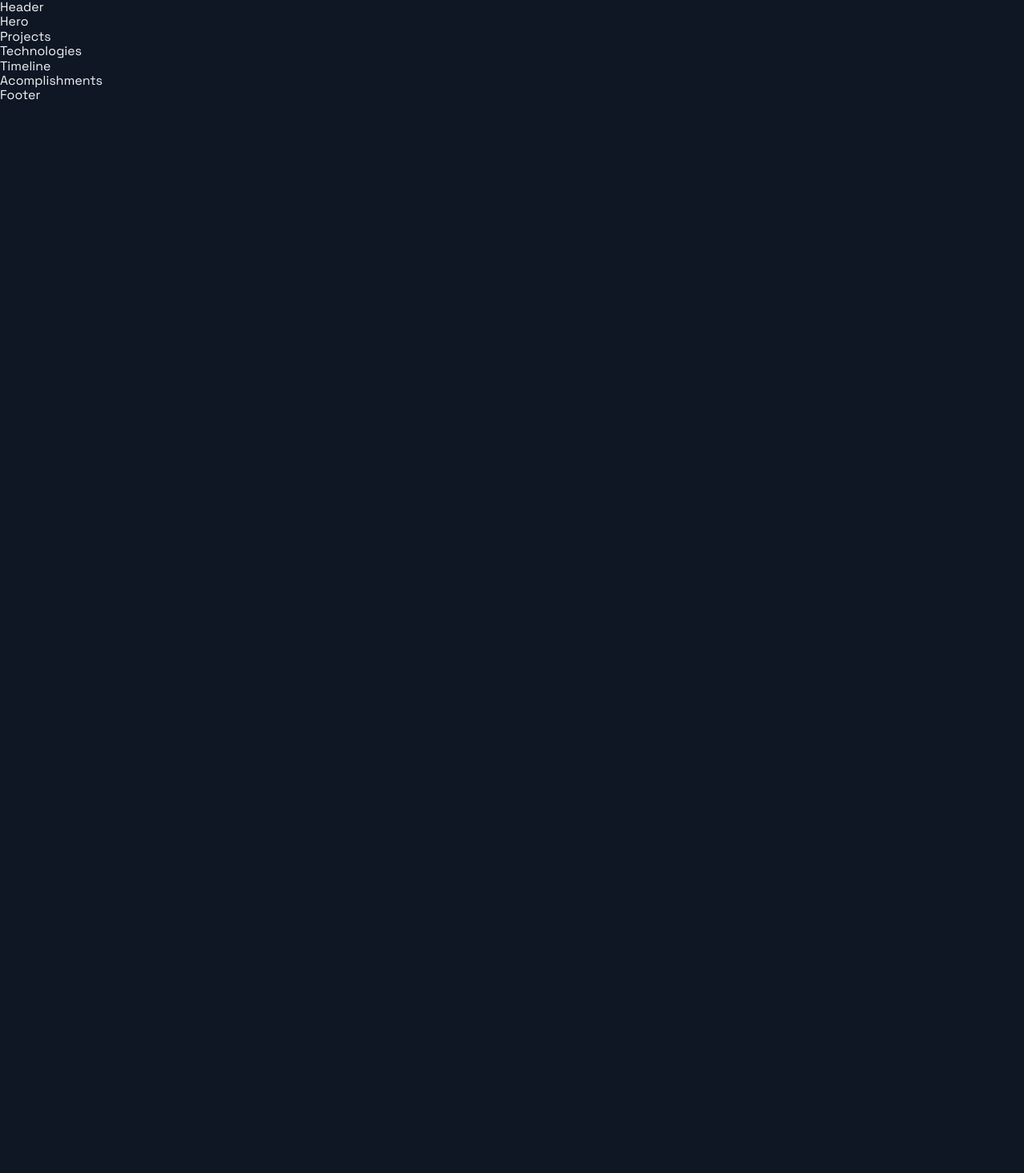
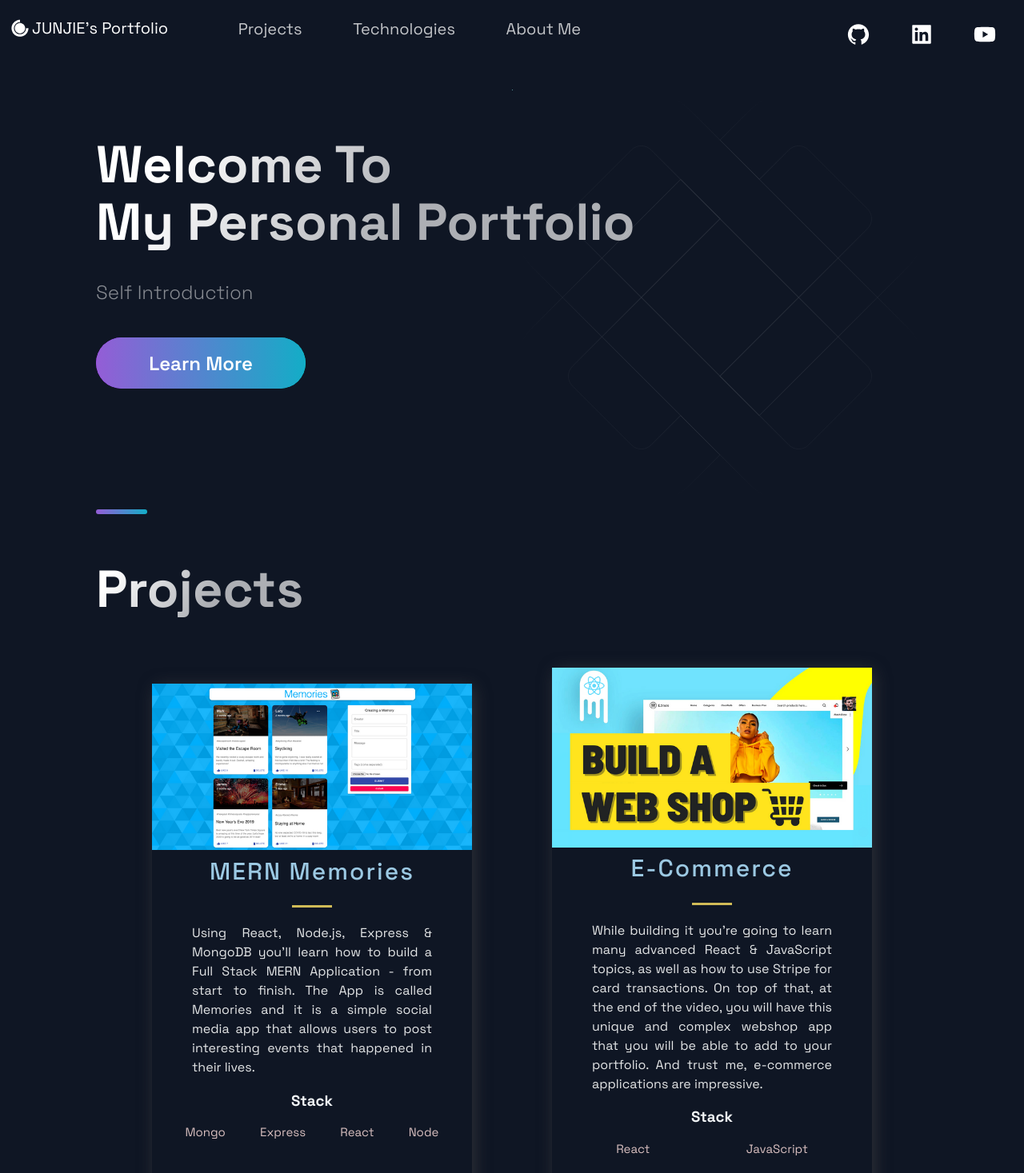
Before and after one commit to andyhou965/portfolio_website, a Next.js app: page / in a window 1280 px wide. Shown: the top 1467 px of the page at 80% size. Before the commit the page ends 800 px from the top, so only its background shows below. Built offline with nearby package versions, Linux system fonts and the light colour scheme.

Commit message:
Finish the template and layout

```diff
--- a/src/components/Acomplishments/Acomplishments.js
+++ b/src/components/Acomplishments/Acomplishments.js
@@ -1,19 +1,31 @@
-import React from 'react';
+import React from "react";
 
-import { Section, SectionDivider, SectionTitle } from '../../styles/GlobalComponents';
-import { Box, Boxes, BoxNum, BoxText } from './AcomplishmentsStyles';
+import {
+  Section,
+  SectionDivider,
+  SectionTitle,
+} from "../../styles/GlobalComponents";
+import { Box, Boxes, BoxNum, BoxText } from "./AcomplishmentsStyles";
 
 const data = [
-  { number: 20, text: 'Open Source Projects'},
-  { number: 1000, text: 'Students', },
-  { number: 1900, text: 'Github Followers', },
-  { number: 5000, text: 'Github Stars', }
+  { number: 20, text: "Open Source Projects" },
+  { number: 1000, text: "Students" },
+  { number: 1900, text: "Github Followers" },
+  { number: 5000, text: "Github Stars" },
 ];
 
 const Acomplishments = () => (
-  <div>
-    Acomplishments
-  </div>
+  <Section>
+    <SectionTitle>Personal Acomplishments</SectionTitle>
+    <Boxes>
+      {data.map((card, index) => (
+        <Box key={index}>
+          <BoxNum>{card.number}+</BoxNum>
+          <BoxText>{card.text}</BoxText>
+        </Box>
+      ))}
+    </Boxes>
+  </Section>
 );
 
 export default Acomplishments;
--- a/src/components/Footer/Footer.js
+++ b/src/components/Footer/Footer.js
@@ -1,14 +1,49 @@
-import React from 'react';
-import { AiFillGithub, AiFillInstagram, AiFillLinkedin } from 'react-icons/ai';
+import React from "react";
+import { AiFillGithub, AiFillYoutube, AiFillLinkedin } from "react-icons/ai";
 
-import { SocialIcons } from '../Header/HeaderStyles';
-import { CompanyContainer, FooterWrapper, LinkColumn, LinkItem, LinkList, LinkTitle, Slogan, SocialContainer, SocialIconsContainer } from './FooterStyles';
+import { SocialIcons } from "../Header/HeaderStyles";
+import {
+  CompanyContainer,
+  FooterWrapper,
+  LinkColumn,
+  LinkItem,
+  LinkList,
+  LinkTitle,
+  Slogan,
+  SocialContainer,
+  SocialIconsContainer,
+} from "./FooterStyles";
 
 const Footer = () => {
   return (
-    <div>
-      Footer
-    </div>
+    <FooterWrapper>
+      <LinkList>
+        <LinkColumn>
+          <LinkTitle>Call</LinkTitle>
+          <LinkItem href="tel:111111">111111</LinkItem>
+        </LinkColumn>
+        <LinkColumn>
+          <LinkTitle>Email</LinkTitle>
+          <LinkItem href="mailto:xxxx@gmail.com">xxxx@gmail.com</LinkItem>
+        </LinkColumn>
+      </LinkList>
+      <SocialIconsContainer>
+        <CompanyContainer>
+          <Slogan>Nothing is impossible</Slogan>
+        </CompanyContainer>
+        <SocialContainer>
+          <SocialIcons href="#">
+            <AiFillGithub size="3rem" />
+          </SocialIcons>
+          <SocialIcons href="#">
+            <AiFillLinkedin size="3rem" />
+          </SocialIcons>
+          <SocialIcons href="#">
+            <AiFillYoutube size="3rem" />
+          </SocialIcons>
+        </SocialContainer>
+      </SocialIconsContainer>
+    </FooterWrapper>
   );
 };
 
--- a/src/components/Header/Header.js
+++ b/src/components/Header/Header.js
@@ -1,14 +1,73 @@
-import Link from 'next/link';
-import React from 'react';
-import { AiFillGithub, AiFillInstagram, AiFillLinkedin } from 'react-icons/ai';
-import { DiCssdeck } from 'react-icons/di';
+import Link from "next/link";
+import React from "react";
+import {
+  AiFillGithub,
+  AiFillInstagram,
+  AiFillLinkedin,
+  AiFillYoutube,
+} from "react-icons/ai";
+import { DiCssdeck } from "react-icons/di";
 
-import { Container, Div1, Div2, Div3, NavLink, SocialIcons } from './HeaderStyles';
+import {
+  Container,
+  Div1,
+  Div2,
+  Div3,
+  NavLink,
+  SocialIcons,
+  Span,
+} from "./HeaderStyles";
 
-const Header = () =>  (
-  <div>
-    Header
-  </div>
+const Header = () => (
+  <Container>
+    <Div1>
+      <Link href="/">
+        <a
+          style={{
+            display: "flex",
+            alignItems: "center",
+            color: "white",
+            marginBottom: "20px",
+          }}
+        >
+          <DiCssdeck size="3rem" /> <Span> JUNJIE's Portfolio</Span>
+        </a>
+      </Link>
+    </Div1>
+    <Div2>
+      <li>
+        <Link href="#projects">
+          <NavLink>Projects</NavLink>
+        </Link>
+      </li>
+      <li>
+        <Link href="#tech">
+          <NavLink>Technologies</NavLink>
+        </Link>
+      </li>
+      <li>
+        <Link href="#about">
+          <NavLink>About Me</NavLink>
+        </Link>
+      </li>
+      {/* <li>
+        <Link href="#acomplishments">
+          <NavLink>Acomplishments</NavLink>
+        </Link>
+      </li> */}
+    </Div2>
+    <Div3>
+      <SocialIcons href="#">
+        <AiFillGithub size="3rem" />
+      </SocialIcons>
+      <SocialIcons href="#">
+        <AiFillLinkedin size="3rem" />
+      </SocialIcons>
+      <SocialIcons href="#">
+        <AiFillYoutube size="3rem" />
+      </SocialIcons>
+    </Div3>
+  </Container>
 );
 
 export default Header;
--- a/src/components/Header/HeaderStyles.js
+++ b/src/components/Header/HeaderStyles.js
@@ -1,5 +1,5 @@
-import { IoIosArrowDropdown } from 'react-icons/io';
-import styled from 'styled-components';
+import { IoIosArrowDropdown } from "react-icons/io";
+import styled from "styled-components";
 
 export const Container = styled.div`
   display: grid;
@@ -17,6 +17,11 @@ export const Container = styled.div`
     grid-row-gap: 0.5rem;
   }
 `;
+
+export const Span = styled.span`
+  font-size: 2rem;
+`;
+
 export const Div1 = styled.div`
   grid-area: 1 / 1 / 2 / 2;
   display: flex;
@@ -94,8 +99,8 @@ export const NavProductsIcon = styled(IoIosArrowDropdown)`
   display: flex;
   align-self: center;
   transition: 0.3s ease;
-  opacity: ${({ isOpen }) => (isOpen ? '1' : '.75')};
-  transform: ${({ isOpen }) => (isOpen ? 'scaleY(-1)' : 'scaleY(1)')};
+  opacity: ${({ isOpen }) => (isOpen ? "1" : ".75")};
+  transform: ${({ isOpen }) => (isOpen ? "scaleY(-1)" : "scaleY(1)")};
 
   &:hover {
     opacity: 1;
@@ -107,18 +112,16 @@ export const NavProductsIcon = styled(IoIosArrowDropdown)`
   }
 `;
 
-
 // Social Icons
 
 export const SocialIcons = styled.a`
-transition: 0.3s ease;
-color: white;
-border-radius: 50px;
+  transition: 0.3s ease;
+  color: white;
+  border-radius: 50px;
   padding: 8px;
-&:hover {
+  &:hover {
     background-color: #212d45;
     transform: scale(1.2);
     cursor: pointer;
-
   }
-`
+`;
--- a/src/components/Hero/Hero.js
+++ b/src/components/Hero/Hero.js
@@ -1,13 +1,24 @@
-import React from 'react';
+import React from "react";
 
-import { Section, SectionText, SectionTitle } from '../../styles/GlobalComponents';
-import Button from '../../styles/GlobalComponents/Button';
-import { LeftSection } from './HeroStyles';
+import {
+  Section,
+  SectionText,
+  SectionTitle,
+} from "../../styles/GlobalComponents";
+import Button from "../../styles/GlobalComponents/Button";
+import { LeftSection } from "./HeroStyles";
 
 const Hero = (props) => (
-  <div>
-    Hero
-  </div>
+  <Section row nopadding>
+    <LeftSection>
+      <SectionTitle main center>
+        Welcome To <br />
+        My Personal Portfolio
+      </SectionTitle>
+      <SectionText>Self Introduction</SectionText>
+      <Button>Learn More</Button>
+    </LeftSection>
+  </Section>
 );
 
 export default Hero;
--- a/src/components/Projects/Projects.js
+++ b/src/components/Projects/Projects.js
@@ -1,13 +1,59 @@
-import React from 'react';
+import React from "react";
 
-import { BlogCard, CardInfo, ExternalLinks, GridContainer, HeaderThree, Hr, Tag, TagList, TitleContent, UtilityList, Img } from './ProjectsStyles';
-import { Section, SectionDivider, SectionTitle } from '../../styles/GlobalComponents';
-import { projects } from '../../constants/constants';
+import {
+  BlogCard,
+  CardInfo,
+  ExternalLinks,
+  GridContainer,
+  HeaderThree,
+  Hr,
+  Tag,
+  TagList,
+  TitleContent,
+  UtilityList,
+  Img,
+} from "./ProjectsStyles";
+import {
+  Section,
+  SectionDivider,
+  SectionTitle,
+} from "../../styles/GlobalComponents";
+import { projects } from "../../constants/constants";
 
 const Projects = () => (
-  <div>
-    Projects
-  </div>
+  <Section nopadding id="projects">
+    <SectionDivider />
+    <SectionTitle main>Projects</SectionTitle>
+    <GridContainer>
+      {projects.map(
+        ({ id, image, title, description, tags, source, visit }) => (
+          <BlogCard key={id}>
+            <Img src={image} />
+            <TitleContent>
+              <HeaderThree title>{title}</HeaderThree>
+              <Hr />
+            </TitleContent>
+            <CardInfo>{description}</CardInfo>
+            <br />
+            <div>
+              <TitleContent>
+                <h3>Stack</h3>
+              </TitleContent>
+              <TagList>
+                {tags.map((tag, i) => (
+                  <Tag key={i}>{tag}</Tag>
+                ))}
+              </TagList>
+            </div>
+            <UtilityList>
+              <ExternalLinks href={visit}>Code</ExternalLinks>
+              <ExternalLinks href={source}>Source</ExternalLinks>
+            </UtilityList>
+          </BlogCard>
+        )
+      )}
+    </GridContainer>
+  </Section>
 );
 
 export default Projects;
--- a/src/components/Technologies/Technologies.js
+++ b/src/components/Technologies/Technologies.js
@@ -1,12 +1,57 @@
-import React from 'react';
-import { DiFirebase, DiReact, DiZend } from 'react-icons/di';
-import { Section, SectionDivider, SectionText, SectionTitle } from '../../styles/GlobalComponents';
-import { List, ListContainer, ListItem, ListParagraph, ListTitle } from './TechnologiesStyles';
+import React from "react";
+import { DiFirebase, DiReact, DiZend } from "react-icons/di";
+import {
+  Section,
+  SectionDivider,
+  SectionText,
+  SectionTitle,
+} from "../../styles/GlobalComponents";
+import {
+  List,
+  ListContainer,
+  ListItem,
+  ListParagraph,
+  ListTitle,
+} from "./TechnologiesStyles";
 
-const Technologies = () =>  (
-  <div>
-    Technologies
-  </div>
+const Technologies = () => (
+  <Section id="tech">
+    <SectionDivider />
+    <SectionTitle main>Technologies</SectionTitle>
+    <SectionText>Technologies Description</SectionText>
+    <List>
+      <ListItem>
+        <DiReact size="3rem" />
+        <ListContainer>
+          <ListTitle>Front-End</ListTitle>
+          <ListParagraph>
+            Experience with <br />
+            React.js
+          </ListParagraph>
+        </ListContainer>
+      </ListItem>
+      <ListItem>
+        <DiFirebase size="3rem" />
+        <ListContainer>
+          <ListTitle>Back-End</ListTitle>
+          <ListParagraph>
+            Experience with <br />
+            Node.js and Databases
+          </ListParagraph>
+        </ListContainer>
+      </ListItem>
+      <ListItem>
+        <DiZend size="3rem" />
+        <ListContainer>
+          <ListTitle>UI/UX</ListTitle>
+          <ListParagraph>
+            Experience with <br />
+            tools like Figma
+          </ListParagraph>
+        </ListContainer>
+      </ListItem>
+    </List>
+  </Section>
 );
 
 export default Technologies;
--- a/src/components/TimeLine/TimeLine.js
+++ b/src/components/TimeLine/TimeLine.js
@@ -1,51 +1,142 @@
-import React, { useState, useRef, useEffect } from 'react';
+import React, { useState, useRef, useEffect } from "react";
 
-import { CarouselButton, CarouselButtonDot, CarouselButtons, CarouselContainer, CarouselItem, CarouselItemImg, CarouselItemText, CarouselItemTitle, CarouselMobileScrollNode } from './TimeLineStyles';
-import { Section, SectionDivider, SectionText, SectionTitle } from '../../styles/GlobalComponents';
-import { TimeLineData } from '../../constants/constants';
+import {
+  CarouselButton,
+  CarouselButtonDot,
+  CarouselButtons,
+  CarouselContainer,
+  CarouselItem,
+  CarouselItemImg,
+  CarouselItemText,
+  CarouselItemTitle,
+  CarouselMobileScrollNode,
+} from "./TimeLineStyles";
+import {
+  Section,
+  SectionDivider,
+  SectionText,
+  SectionTitle,
+} from "../../styles/GlobalComponents";
+import { TimeLineData } from "../../constants/constants";
 
 const TOTAL_CAROUSEL_COUNT = TimeLineData.length;
 
 const Timeline = () => {
-  // const [activeItem, setActiveItem] = useState(0);
-  // const carouselRef = useRef();
+  const [activeItem, setActiveItem] = useState(0);
+  const carouselRef = useRef();
 
-  // const scroll = (node, left) => {
-  //   return node.scrollTo({ left, behavior: 'smooth' });
-  // }
+  const scroll = (node, left) => {
+    return node.scrollTo({ left, behavior: "smooth" });
+  };
 
-  // const handleClick = (e, i) => {
-  //   e.preventDefault();
+  const handleClick = (e, i) => {
+    e.preventDefault();
 
-  //   if (carouselRef.current) {
-  //     const scrollLeft = Math.floor(carouselRef.current.scrollWidth * 0.7 * (i / TimeLineData.length));
+    if (carouselRef.current) {
+      const scrollLeft = Math.floor(
+        carouselRef.current.scrollWidth * 0.7 * (i / TimeLineData.length)
+      );
 
-  //     scroll(carouselRef.current, scrollLeft);
-  //   }
-  // }
+      scroll(carouselRef.current, scrollLeft);
+    }
+  };
 
-  // const handleScroll = () => {
-  //   if (carouselRef.current) {
-  //     const index = Math.round((carouselRef.current.scrollLeft / (carouselRef.current.scrollWidth * 0.7)) * TimeLineData.length);
+  const handleScroll = () => {
+    if (carouselRef.current) {
+      const index = Math.round(
+        (carouselRef.current.scrollLeft /
+          (carouselRef.current.scrollWidth * 0.7)) *
+          TimeLineData.length
+      );
 
-  //     setActiveItem(index);
-  //   }
-  // }
+      setActiveItem(index);
+    }
+  };
 
-  // // snap back to beginning of scroll when window is resized
-  // // avoids a bug where content is covered up if coming from smaller screen
-  // useEffect(() => {
-  //   const handleResize = () => {
-  //     scroll(carouselRef.current, 0);
-  //   }
+  // snap back to beginning of scroll when window is resized
+  // avoids a bug where content is covered up if coming from smaller screen
+  useEffect(() => {
+    const handleResize = () => {
+      scroll(carouselRef.current, 0);
+    };
 
-  //   window.addEventListener('resize', handleResize);
-  // }, []);
+    window.addEventListener("resize", handleResize);
+  }, []);
 
   return (
-    <div>
-      Timeline
-    </div>
+    <Section id="about">
+      <SectionDivider />
+      <SectionTitle main>About Me</SectionTitle>
+      <SectionText>About me description</SectionText>
+      <CarouselContainer ref={carouselRef} onScroll={handleScroll}>
+        <>
+          {TimeLineData.map((item, index) => (
+            <CarouselMobileScrollNode
+              key={index}
+              final={index === TOTAL_CAROUSEL_COUNT - 1}
+            >
+              <CarouselItem
+                index={index}
+                id={`carousel__item-${index}`}
+                active={activeItem}
+                onClick={(e) => handleClick(e, index)}
+              >
+                <CarouselItemTitle>
+                  {item.year}
+                  <CarouselItemImg
+                    width="208"
+                    height="6"
+                    viewBox="0 0 208 6"
+                    fill="none"
+                    xmlns="http://www.w3.org/2000/svg"
+                  >
+                    <path
+                      fill-rule="evenodd"
+                      clip-rule="evenodd"
+                      d="M2.5 5.5C3.88071 5.5 5 4.38071 5 3V3.5L208 3.50002V2.50002L5 2.5V3C5 1.61929 3.88071 0.5 2.5 0.5C1.11929 0.5 0 1.61929 0 3C0 4.38071 1.11929 5.5 2.5 5.5Z"
+                      fill="url(#paint0_linear)"
+                      fill-opacity="0.33"
+                    />
+                    <defs>
+                      <linearGradient
+                        id="paint0_linear"
+                        x1="-4.30412e-10"
+                        y1="0.5"
+                        x2="208"
+                        y2="0.500295"
+                        gradientUnits="userSpaceOnUse"
+                      >
+                        <stop stop-color="white" />
+                        <stop
+                          offset="0.79478"
+                          stop-color="white"
+                          stop-opacity="0"
+                        />
+                      </linearGradient>
+                    </defs>
+                  </CarouselItemImg>
+                </CarouselItemTitle>
+                <CarouselItemText>{item.text}</CarouselItemText>
+              </CarouselItem>
+            </CarouselMobileScrollNode>
+          ))}
+        </>
+      </CarouselContainer>
+      <CarouselButtons>
+        {TimeLineData.map((item, index) => (
+          <CarouselButton
+            key={index}
+            index={index}
+            active={activeItem}
+            onClick={(e) => handleClick(e, index)}
+            type="button"
+          >
+            <CarouselButtonDot active={activeItem} />
+          </CarouselButton>
+        ))}
+      </CarouselButtons>
+      {/* <SectionDivider /> */}
+    </Section>
   );
 };
 
--- a/src/pages/index.js
+++ b/src/pages/index.js
@@ -1,19 +1,19 @@
-import Acomplishments from '../components/Acomplishments/Acomplishments';
-import BgAnimation from '../components/BackgrooundAnimation/BackgroundAnimation';
-import Hero from '../components/Hero/Hero';
-import Projects from '../components/Projects/Projects';
-import Technologies from '../components/Technologies/Technologies';
-import Timeline from '../components/TimeLine/TimeLine';
-import { Layout } from '../layout/Layout';
-import { Section } from '../styles/GlobalComponents';
+import Acomplishments from "../components/Acomplishments/Acomplishments";
+import BgAnimation from "../components/BackgrooundAnimation/BackgroundAnimation";
+import Hero from "../components/Hero/Hero";
+import Projects from "../components/Projects/Projects";
+import Technologies from "../components/Technologies/Technologies";
+import Timeline from "../components/TimeLine/TimeLine";
+import { Layout } from "../layout/Layout";
+import { Section } from "../styles/GlobalComponents";
 
 const Home = () => {
   return (
     <Layout>
-      {/* <Section grid> */}
+      <Section grid>
         <Hero />
-        {/* <BgAnimation /> */}
-      {/* </Section> */}
+        <BgAnimation />
+      </Section>
       <Projects />
       <Technologies />
       <Timeline />
```
Also changed, not shown: 2 other files (tests, documents, lock files or other folders).
